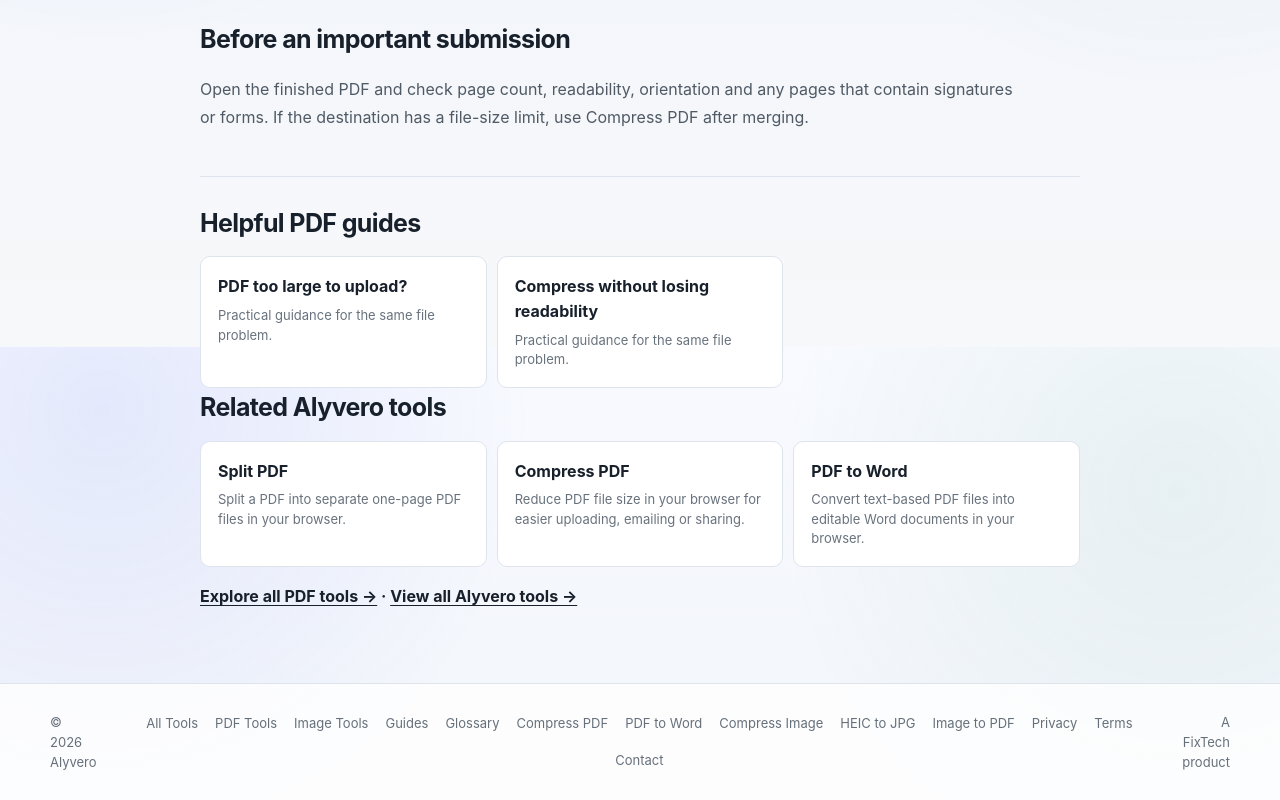
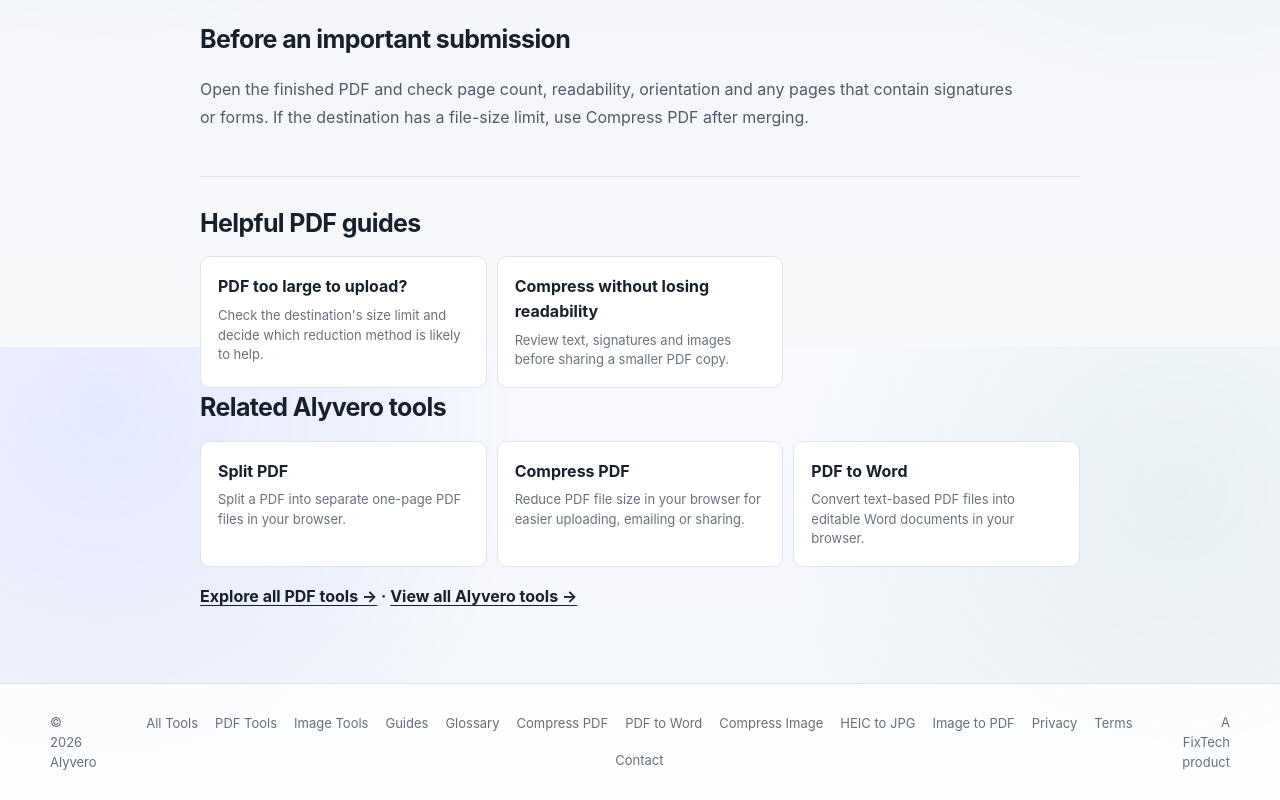
Before and after one commit to rindodi/alyvero, a Next.js app: page /merge-pdf in a window 1280 px wide. Shown: the part 2053-2853 px from the top of the page. Built offline with nearby package versions, Linux system fonts and the light colour scheme.

Commit message:
Replace repeated guide-card filler with unique descriptions

```diff
--- a/components/ToolContent.tsx
+++ b/components/ToolContent.tsx
@@ -2,7 +2,7 @@ import Link from "next/link";
 import { tools } from "@/lib/tools";
 
 type Section = { heading: string; paragraphs: string[]; bullets?: string[] };
-type GuideLink = { slug: string; title: string };
+type GuideLink = { slug: string; title: string; description: string };
 
 const content: Record<string, { intro: string; sections: Section[]; related: string[]; guides?: GuideLink[] }> = {
   "pdf-to-word": {
@@ -13,7 +13,10 @@ const content: Record<string, { intro: string; sections: Section[]; related: str
       { heading: "After conversion", paragraphs: ["Open the DOCX and check headings, tables, spacing and page breaks before sending it on. If the source is a scanned document, use an OCR-capable workflow instead."] },
     ],
     related: ["image-to-pdf", "compress-pdf", "compress-image"],
-    guides: [{ slug: "pdf-too-large-to-upload", title: "PDF too large to upload?" }, { slug: "reduce-pdf-size", title: "How to reduce PDF file size" }],
+    guides: [
+      { slug: "pdf-too-large-to-upload", title: "PDF too large to upload?", description: "Find the upload limit and choose a realistic way to reduce an oversized PDF." },
+      { slug: "reduce-pdf-size", title: "How to reduce PDF file size", description: "Identify whether images, scans or document structure are driving the file size." },
+    ],
   },
   "compress-pdf": {
     intro: "A PDF can be too large for an upload form, email attachment or messaging app even when the document looks simple. Alyvero creates a new PDF and reports the actual before-and-after size so you can see whether the file became smaller.",
@@ -58,7 +61,11 @@ const content: Record<string, { intro: string; sections: Section[]; related: str
       { heading: "Check the file order", paragraphs: ["Alyvero combines files in the order selected. Before downloading the result, check that the pages appear in the intended sequence, especially when combining forms, receipts or supporting documents."] },
       { heading: "Before an important submission", paragraphs: ["Open the finished PDF and check page count, readability, orientation and any pages that contain signatures or forms. If the destination has a file-size limit, use Compress PDF after merging."] }
     ],
-    related:["split-pdf","compress-pdf","pdf-to-word"], guides:[{slug:"pdf-too-large-to-upload",title:"PDF too large to upload?"},{slug:"compress-pdf-without-losing-quality",title:"Compress without losing readability"}]
+    related:["split-pdf","compress-pdf","pdf-to-word"],
+    guides:[
+      {slug:"pdf-too-large-to-upload",title:"PDF too large to upload?",description:"Check the destination's size limit and decide which reduction method is likely to help."},
+      {slug:"compress-pdf-without-losing-quality",title:"Compress without losing readability",description:"Review text, signatures and images before sharing a smaller PDF copy."}
+    ]
   },
   "split-pdf": {
     intro: "Separate the pages of a PDF into individual PDF files directly in your browser. This is useful when a large document contains pages that need to be submitted, shared or archived separately.",
@@ -67,7 +74,11 @@ const content: Record<string, { intro: string; sections: Section[]; related: str
       { heading: "Review the output", paragraphs: ["Open the generated files before sharing them. Check that the expected page content is present and that the filenames make sense for the task you are completing.", "Very large PDFs can use substantial browser memory. If the browser becomes unresponsive, try a smaller document or another modern browser."] },
       { heading: "Need the pages as images?", paragraphs: ["If the destination requires JPG images rather than PDFs, Alyvero's PDF to JPG tool can render PDF pages as separate images."] }
     ],
-    related:["merge-pdf","compress-pdf","pdf-to-jpg"], guides:[{slug:"reduce-pdf-size",title:"How to reduce PDF file size"},{slug:"why-pdf-still-large-after-compression",title:"Why is my PDF still large?"}]
+    related:["merge-pdf","compress-pdf","pdf-to-jpg"],
+    guides:[
+      {slug:"reduce-pdf-size",title:"How to reduce PDF file size",description:"Understand why scans and photos can make a PDF large and which options to try."},
+      {slug:"why-pdf-still-large-after-compression",title:"Why is my PDF still large?",description:"Troubleshoot small or zero size reductions without repeatedly processing the same file."}
+    ]
   },
   "pdf-to-jpg": {
     intro: "Turn PDF pages into JPG images when a website, form or application expects image files instead of a PDF. Alyvero renders the pages in your browser and creates a separate JPG for each page.",
@@ -76,7 +87,11 @@ const content: Record<string, { intro: string; sections: Section[]; related: str
       { heading: "What happens during conversion", paragraphs: ["Each PDF page is rendered as an image. The output therefore represents the visual appearance of the page rather than preserving the PDF's editable text structure.", "Large or image-heavy PDFs can require more browser memory and may take longer to process on lower-powered phones or computers."] },
       { heading: "Check image quality", paragraphs: ["JPG uses lossy compression, so fine text or graphics can lose detail. Open the output at normal viewing size and check important information before submitting or publishing it.", "If you need PNG rather than JPG, you can convert the resulting image with Alyvero's JPG to PNG tool."] }
     ],
-    related:["jpg-to-png","image-to-pdf","compress-image"], guides:[{slug:"compress-pdf-without-losing-quality",title:"Compress a PDF without losing readability"},{slug:"reduce-pdf-size",title:"How to reduce PDF file size"}]
+    related:["jpg-to-png","image-to-pdf","compress-image"],
+    guides:[
+      {slug:"compress-pdf-without-losing-quality",title:"Compress a PDF without losing readability",description:"Learn what to inspect in a smaller document before replacing or sending the original."},
+      {slug:"reduce-pdf-size",title:"How to reduce PDF file size",description:"Choose a reduction approach based on whether the PDF contains text, scans or photos."}
+    ]
   },
   "resize-image": { intro: "Change an image's width while keeping its original proportions.", sections: [{heading:"Why resize an image",paragraphs:["Resizing can help when an upload form has dimension requirements or when a photo is unnecessarily large."]},{heading:"Output format",paragraphs:["The current Alyvero tool exports the resized result as JPG. Keep the original if you need transparency or the source format."]}], related:["compress-image","jpg-to-png","image-to-pdf"] },
   "jpg-to-png": { intro: "Convert a JPG photograph or graphic into a PNG copy directly in your browser.", sections: [{heading:"When PNG is useful",paragraphs:["PNG is lossless and can be useful when you need a PNG-specific workflow or want to avoid another JPEG compression pass."]},{heading:"Expect different file sizes",paragraphs:["PNG can be larger than the original JPG. Choose the format based on the destination rather than file size alone."]}], related:["resize-image","compress-image","image-to-pdf"] },
@@ -111,7 +126,7 @@ export default function ToolContent({ slug }: { slug: string }) {
               {item.guides.map((guide) => (
                 <Link href={`/${guide.slug}`} className="related-card" key={guide.slug}>
                   <strong>{guide.title}</strong>
-                  <span>Practical guidance for the same file problem.</span>
+                  <span>{guide.description}</span>
                 </Link>
               ))}
             </div>
```
